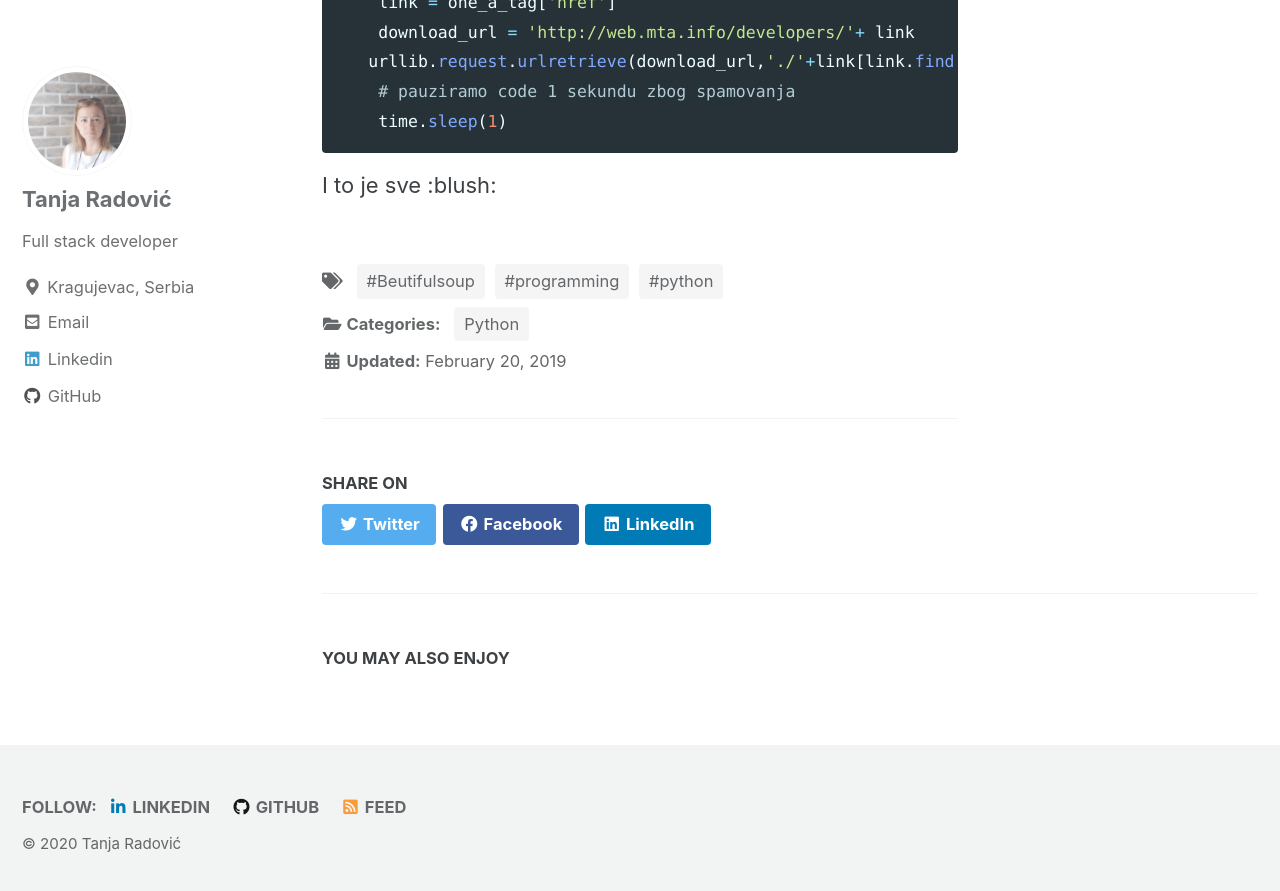
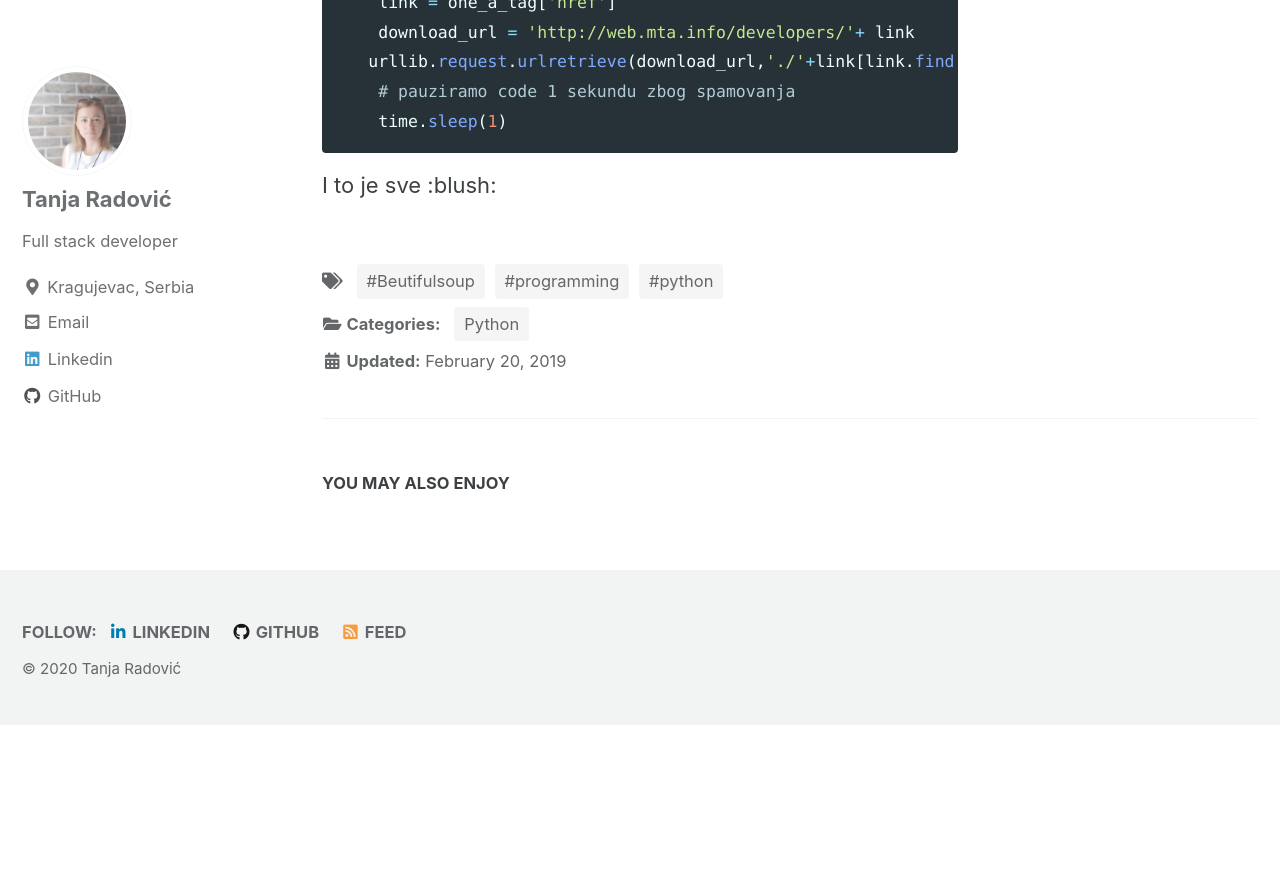
Before and after one commit to tradovic/blog, a Jekyll site: the page built from _posts/2019-02-20-web-scraping_with_python.md, in a window 1280 px wide and 900 px high, scrolled down 2767 px. Shown: the top 891 px of the window. Built offline with Jekyll 4.4.1, drawn with Linux system fonts in a browser that asks for light colours; cached includes are drawn as plain includes; after the commit the page ends 3492 px from its top, so only the background shows below that; some of the changed lines change nothing that is shown.

Commit message:
Update _config.yml

```diff
--- a/_config.yml
+++ b/_config.yml
@@ -277,5 +277,5 @@ defaults:
       author_profile: true
       read_time: true
       comments: # true
-      share: true
+      share: false # true
       related: true
```
